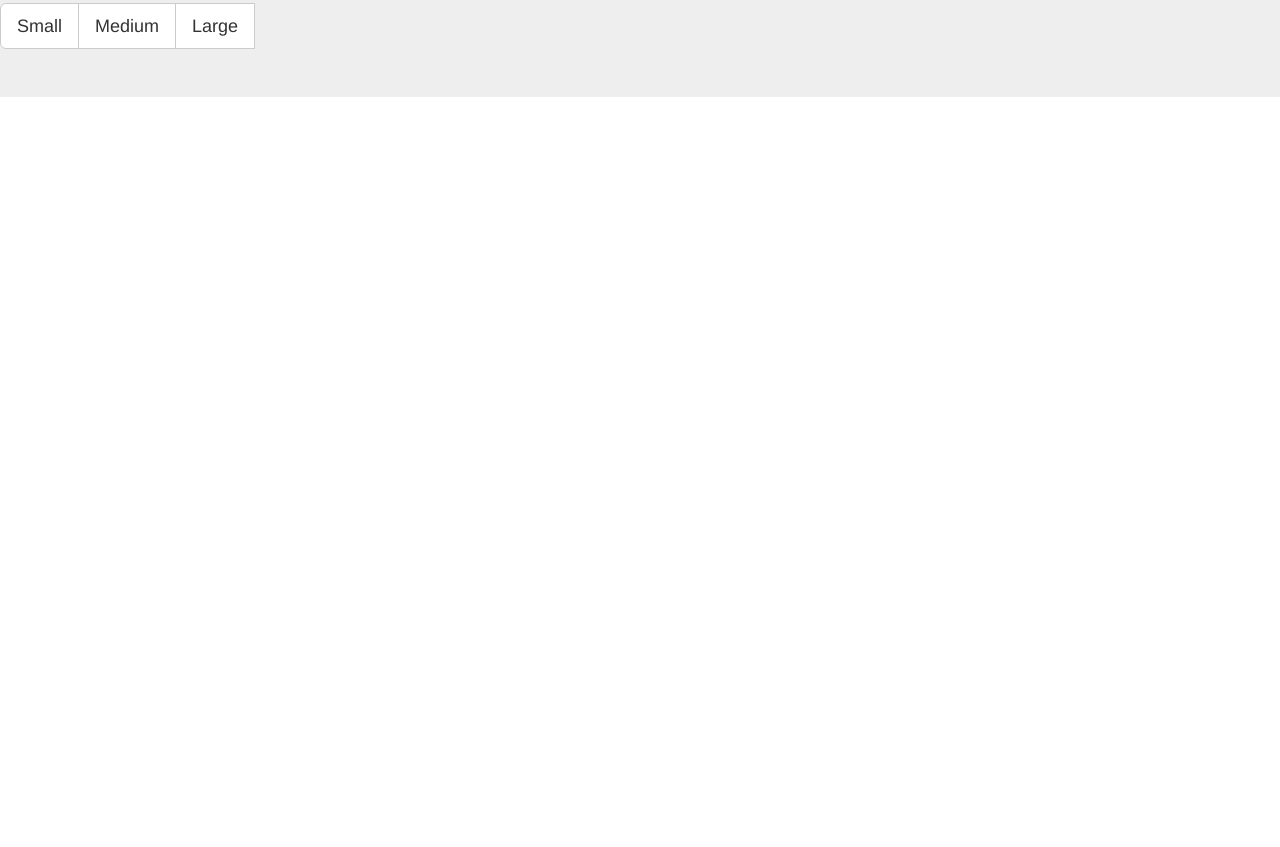
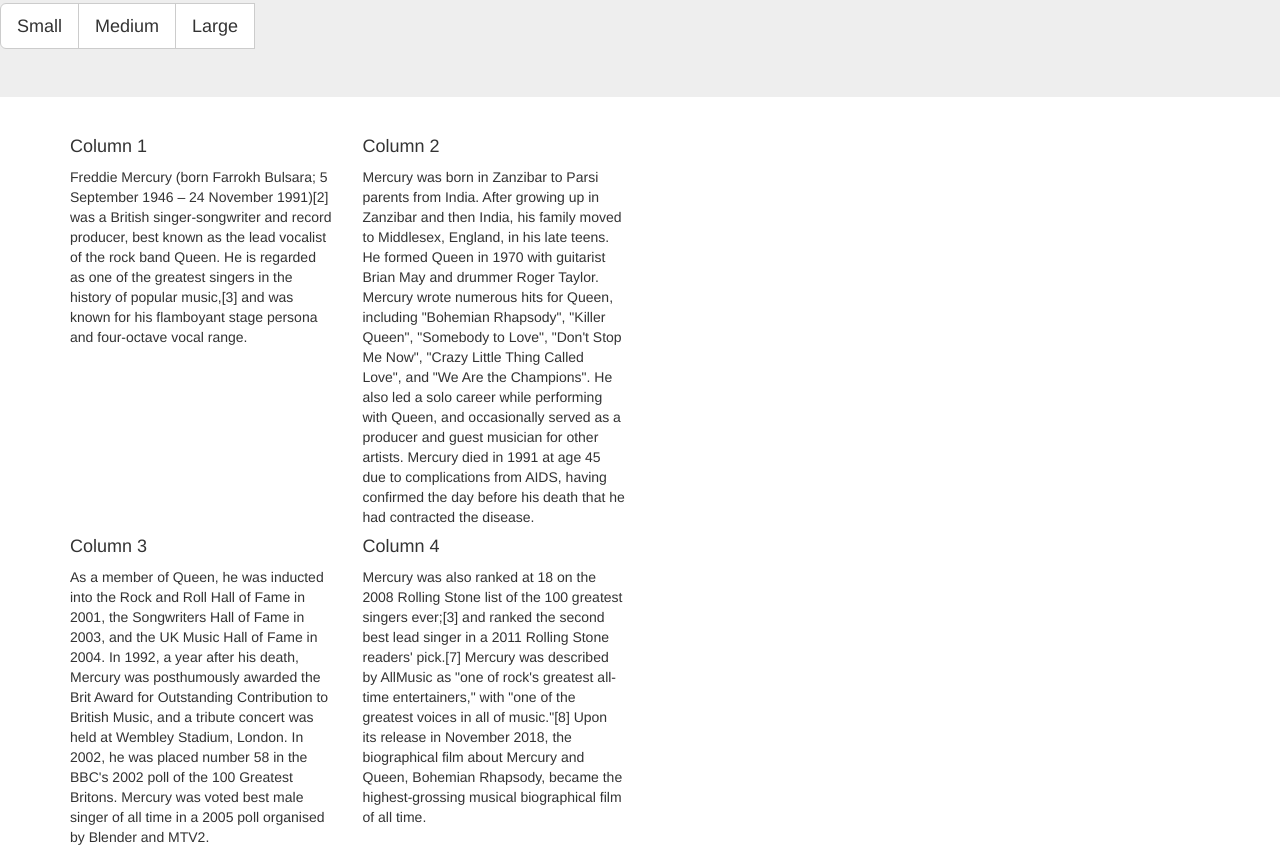
Before and after one commit to Briaceli/Bootstrap, a plain HTML site: page Project1/index.html in a window 1280 px wide. Shown: the part 340-1187 px from the top of the page. Before the commit the page ends 800 px from the top, so only its background shows below. Drawn offline with nearby package versions, Linux system fonts and the light colour scheme.

Commit message:
Grid system

```diff
--- a/Project1/index.html
+++ b/Project1/index.html
@@ -41,6 +41,33 @@
  </div>
 </div>
   </div>
+    <div class="container">
+      <div class="row">
+
+        <!--12 column grid system. Large screens 1200px and up. Medium screens 992-1200 px. Small screens 768-992. XS screens under 768px -->
+      <div class="col-lg-3 col-md-3 col-sm-6 col-xs-12"> <!--Info goes inside div-->
+        <h4>Column 1</h4><!--No paragraph tag needed since this is going into columns.-->
+        Freddie Mercury (born Farrokh Bulsara; 5 September 1946 – 24 November 1991)[2] was a British singer-songwriter and record producer, best known as the lead vocalist of the rock band Queen. He is regarded as one of the greatest singers in the history of popular music,[3] and was known for his flamboyant stage persona and four-octave vocal range.
+      </div>
+
+
+      <div class="col-lg-3 col-md-3 col-sm-6 col-xs-12">
+        <h4>Column 2</h4>
+        Mercury was born in Zanzibar to Parsi parents from India. After growing up in Zanzibar and then India, his family moved to Middlesex, England, in his late teens. He formed Queen in 1970 with guitarist Brian May and drummer Roger Taylor. Mercury wrote numerous hits for Queen, including "Bohemian Rhapsody", "Killer Queen", "Somebody to Love", "Don't Stop Me Now", "Crazy Little Thing Called Love", and "We Are the Champions". He also led a solo career while performing with Queen, and occasionally served as a producer and guest musician for other artists. Mercury died in 1991 at age 45 due to complications from AIDS, having confirmed the day before his death that he had contracted the disease.
+      </div>
+
+      <div class="clearfix visible-lg"></div> <!--Fixes the problem that occurs when  you scale to small and this column messes up-->
+      <div class="col-lg-3 col-md-3 col-sm-6 col-xs-12">
+        <h4>Column 3</h4>
+        As a member of Queen, he was inducted into the Rock and Roll Hall of Fame in 2001, the Songwriters Hall of Fame in 2003, and the UK Music Hall of Fame in 2004. In 1992, a year after his death, Mercury was posthumously awarded the Brit Award for Outstanding Contribution to British Music, and a tribute concert was held at Wembley Stadium, London. In 2002, he was placed number 58 in the BBC's 2002 poll of the 100 Greatest Britons. Mercury was voted best male singer of all time in a 2005 poll organised by Blender and MTV2.
+      </div>
+
+      <div class="col-lg-3 col-md-3 col-sm-6 col-xs-12">
+        <h4>Column 4</h4>
+        Mercury was also ranked at 18 on the 2008 Rolling Stone list of the 100 greatest singers ever;[3] and ranked the second best lead singer in a 2011 Rolling Stone readers' pick.[7] Mercury was described by AllMusic as "one of rock's greatest all-time entertainers," with "one of the greatest voices in all of music."[8] Upon its release in November 2018, the biographical film about Mercury and Queen, Bohemian Rhapsody, became the highest-grossing musical biographical film of all time.
+    </div>
+
+
     <script src="https://ajax.googleapis.com/ajax/libs/jquery/1.12.4/jquery.min.js"></script>
     <script src="https://maxcdn.bootstrapcdn.com/bootstrap/3.3.7/js/bootstrap.min.js"></script>
   </body>
```
